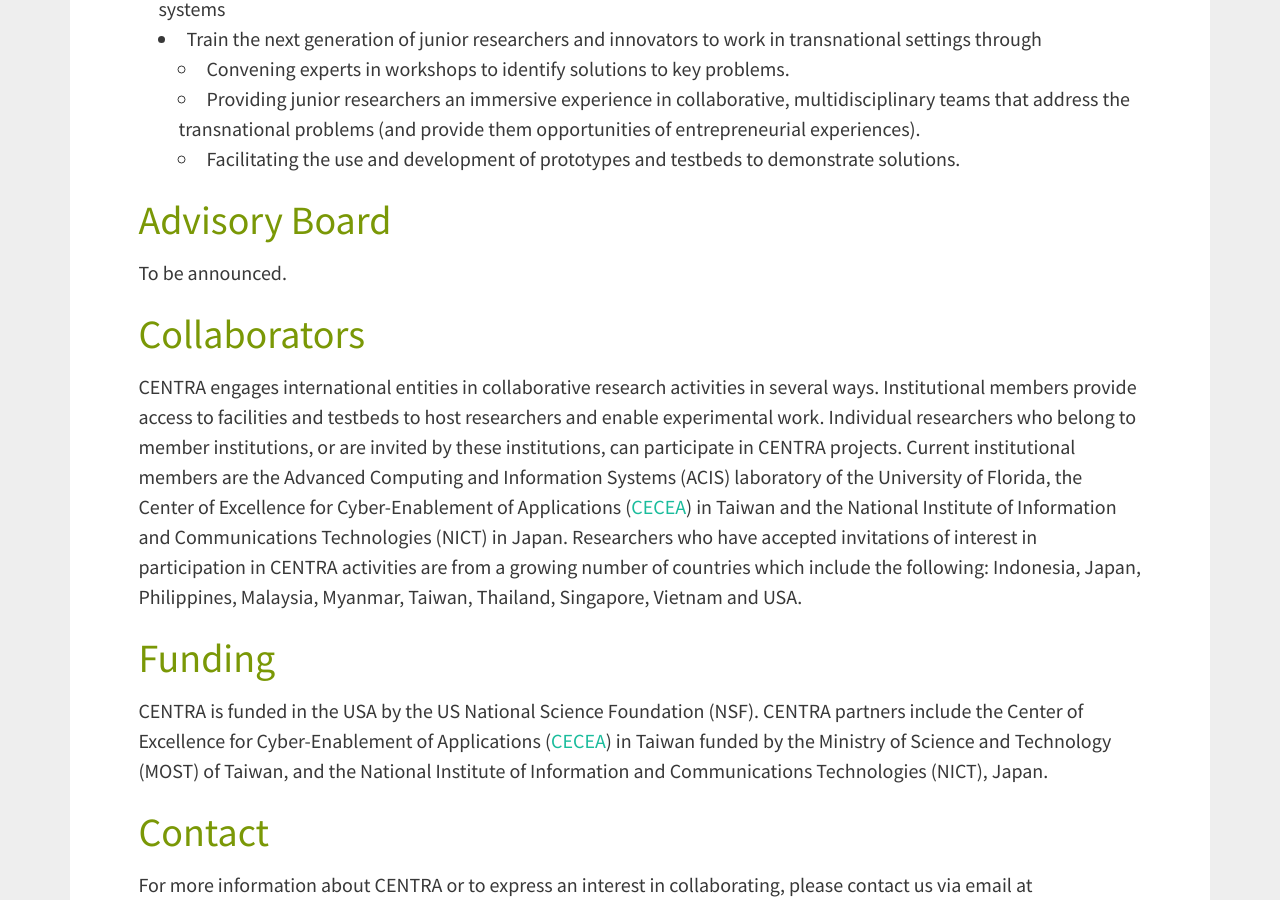
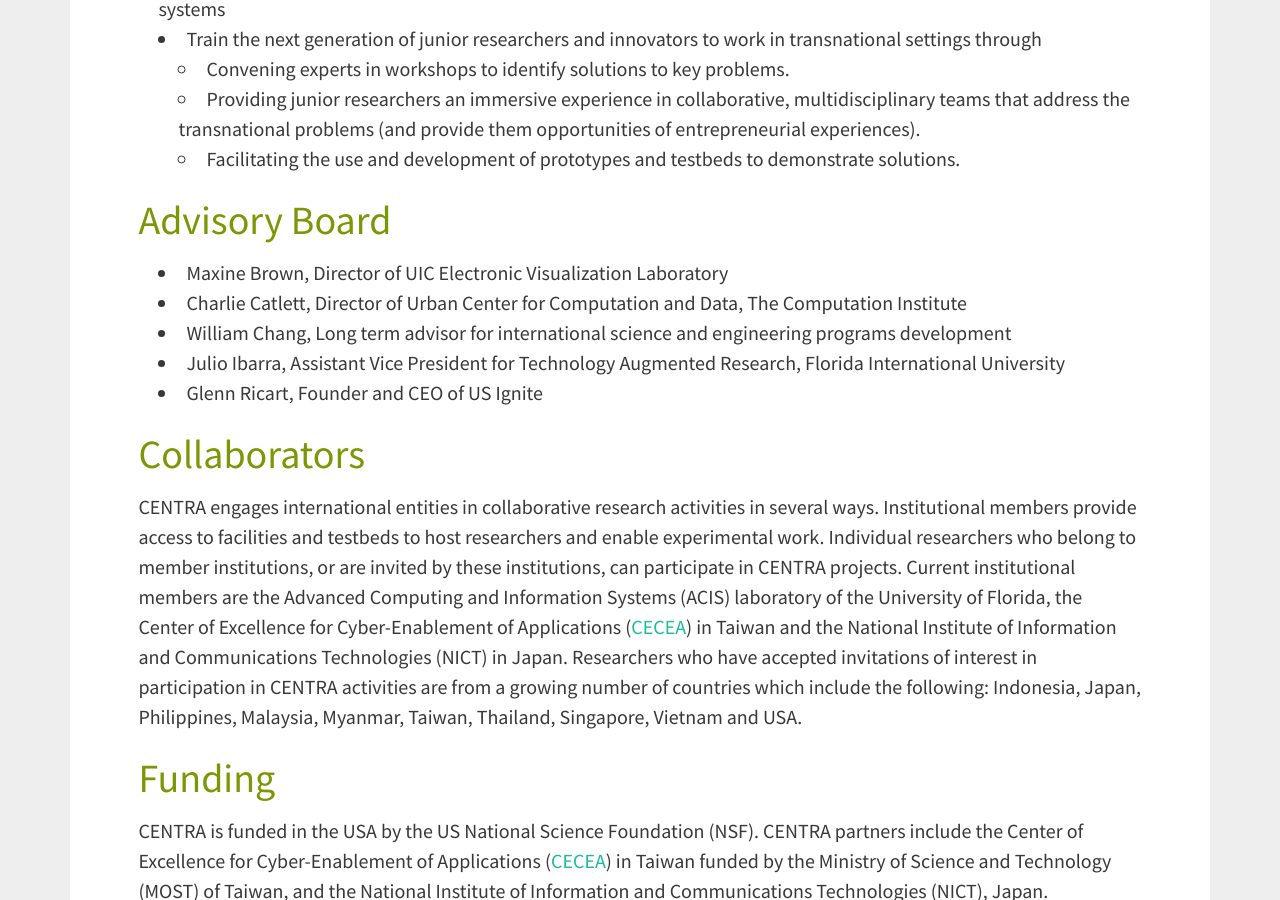
Before and after one commit to hmchou56/centra8, a Jekyll site: the page built from about.md, in a window 1280 px wide and 900 px high, scrolled down 1579 px. Built offline with Jekyll 4.4.1, drawn with Linux system fonts in a browser that asks for light colours; nearby versions of some CDN libraries.

Commit message:
Added Advisory Board members

```diff
--- a/about.md
+++ b/about.md
@@ -57,7 +57,11 @@
 
 # Advisory Board
 
-To be announced.
+* Maxine Brown, Director of UIC Electronic Visualization Laboratory
+* Charlie Catlett, Director of Urban Center for Computation and Data, The Computation Institute
+* William Chang, Long term advisor for international science and engineering programs development
+* Julio Ibarra, Assistant Vice President for Technology Augmented Research, Florida International University
+* Glenn Ricart, Founder and CEO of US Ignite
 
 <div id="collaborators"></div>
 
```
